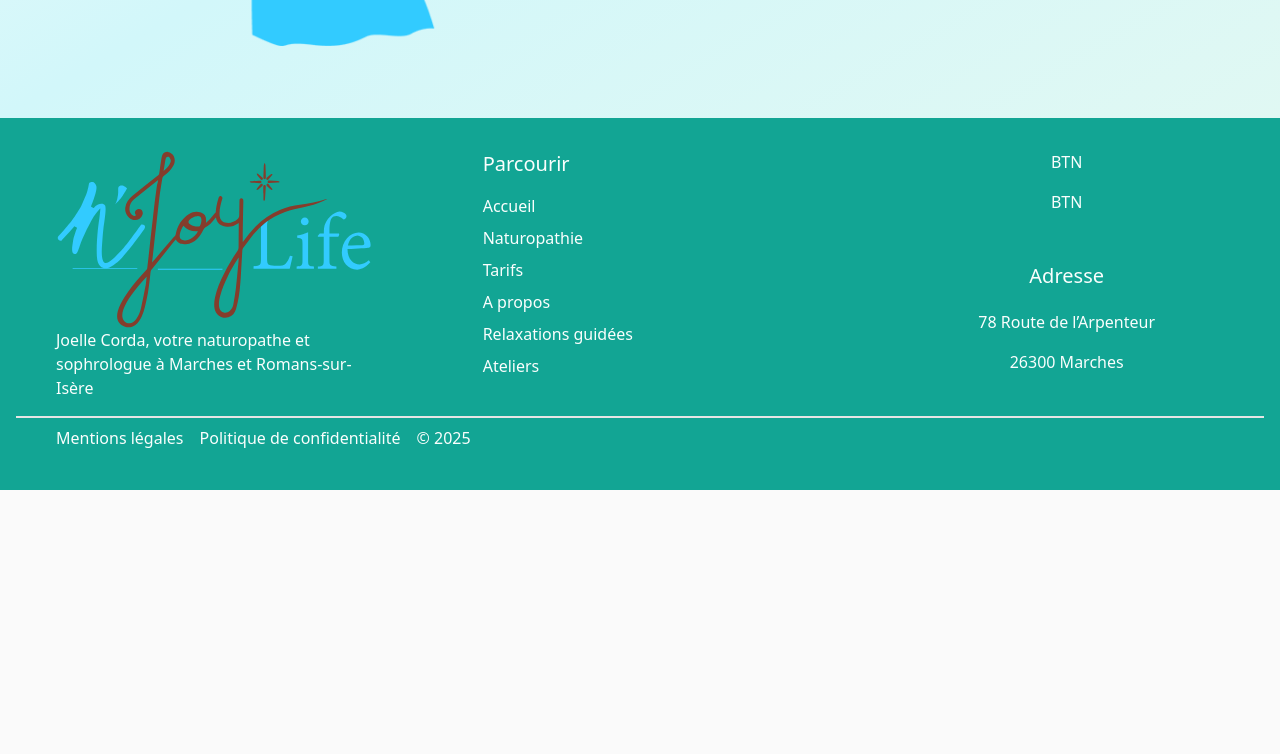
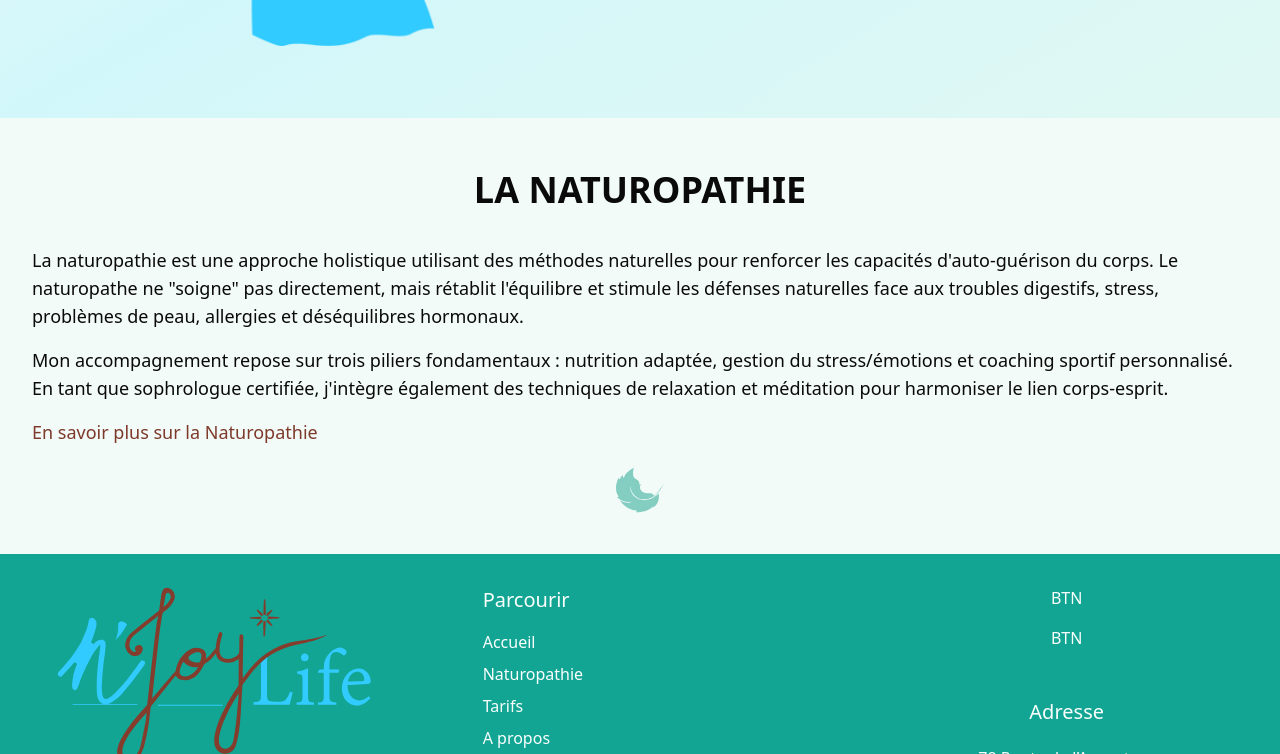
Before and after one commit to arnaudpant/astro-corda, an Astro site: page / in a window 1280 px wide. Shown: the part 682-1436 px from the top of the page. Before the commit the page ends 1172 px from the top, so only its background shows below. Built offline with nearby package versions, Linux system fonts and the light colour scheme; Astro itself is replaced by a stand-in of ours.

Commit message:
ADD Section FAQ

```diff
--- /dev/null
+++ b/src/components/home/SectionFaq.astro
@@ -0,0 +1,36 @@
+---
+import Plumes from "../ui/Plumes.astro";
+import Sections from "../ui/Sections.astro";
+
+
+---
+
+<Sections fond="blanc">
+    <div class="container flex flex-col justify-center px-4 md:px-8">
+        <h2 class="font-title text-2xl md:text-4xl font-semibold m-5 pt-4 md:pt-8 text-center">
+            LA NATUROPATHIE
+        </h2>
+        <p class="pt-4 text-lg text-left">
+            La naturopathie est une approche holistique utilisant des
+            méthodes naturelles pour renforcer les capacités
+            d'auto-guérison du corps. Le naturopathe ne "soigne" pas
+            directement, mais rétablit l'équilibre et stimule les
+            défenses naturelles face aux troubles digestifs, stress,
+            problèmes de peau, allergies et déséquilibres hormonaux.
+        </p>
+        <p class="pt-4 text-lg">
+            Mon accompagnement repose sur trois piliers fondamentaux :
+            nutrition adaptée, gestion du stress/émotions et coaching
+            sportif personnalisé. En tant que sophrologue certifiée,
+            j'intègre également des techniques de relaxation et
+            méditation pour harmoniser le lien corps-esprit.
+        </p>
+        <a
+            href="/role-naturopathie"
+            class="pt-4 text-lg text-corda-action"
+        >
+            En savoir plus sur la Naturopathie
+        </a>
+    </div>
+    <Plumes />
+</Sections>
--- /dev/null
+++ b/src/components/ui/Plumes.astro
@@ -0,0 +1,45 @@
+---
+type Props = {
+    size?: "small" | "large",
+    color?: "blanche" | "verte",
+}
+
+const {size = "small", color = "verte"} = Astro.props
+
+let sizePlume: string = ""
+    switch (size) {
+        case "small":
+            sizePlume = "h-12 w-12"
+            break
+        case "large":
+            sizePlume = "h-20 w-20"
+            break
+    }
+
+---
+
+{
+    color === "blanche" ? (
+    <div class="flex justify-center mx-4 mt-5 mb-10">
+                <svg viewBox="0 0 120.6 111.4" enable-background="new 0 0 120.6 111.4" xml:space="preserve" class={sizePlume}>
+                    <path fill="#fcfcff" d="M51.9,107.2C25.8,107.6,9.4,81.7,9.4,81.7c21.3,11.3,30,3.3,30,3.3C18,89.8,2.2,73.2,2.2,73.2
+                        c2.5,0,4.5-1.3,4.5-1.3c-15-19,0-47,0-47c0,3.8,3.3,3.8,3.3,3.8c1.5-6.5,6.8-10.5,6.8-10.5c-0.5,5,3.2,7,3.2,7
+                        C23.8,9.7,45.1,0,45.1,0s-7.3,23.3,4.5,28s8.6,13.4,8.6,13.4c2.1,1,5.7,0.1,5.7,0.1c-7.7,5.3-3.3,23.5,16.5,22.2
+                        c19.8-1.3,10,10.6,19.2,3s21-29.2,21-29.2s-7.9,22.7-25,33.8C75,84.7,43.9,84.2,35.1,45.7c0,0,0.1,17.5,12.9,27.9
+                        c11.8,9.7,35.1,13.4,59.1-9.1c0,0,5.8,25.4-15.9,36.4c0,0,1.8-3,1-5.3c0,0-4.5,14.8-42.2,15.8c0,0,1.3-1,1.8-2
+                        C52.4,107.8,51.9,107.2,51.9,107.2z"/>
+                </svg>
+            </div>
+    ) : (
+    <div class="flex justify-center mx-4 mt-5 mb-10">
+                <svg viewBox="0 0 120.6 111.4" enable-background="new 0 0 120.6 111.4" xml:space="preserve" class={sizePlume}>
+                    <path fill="#83cdc1" d="M51.9,107.2C25.8,107.6,9.4,81.7,9.4,81.7c21.3,11.3,30,3.3,30,3.3C18,89.8,2.2,73.2,2.2,73.2
+                        c2.5,0,4.5-1.3,4.5-1.3c-15-19,0-47,0-47c0,3.8,3.3,3.8,3.3,3.8c1.5-6.5,6.8-10.5,6.8-10.5c-0.5,5,3.2,7,3.2,7
+                        C23.8,9.7,45.1,0,45.1,0s-7.3,23.3,4.5,28s8.6,13.4,8.6,13.4c2.1,1,5.7,0.1,5.7,0.1c-7.7,5.3-3.3,23.5,16.5,22.2
+                        c19.8-1.3,10,10.6,19.2,3s21-29.2,21-29.2s-7.9,22.7-25,33.8C75,84.7,43.9,84.2,35.1,45.7c0,0,0.1,17.5,12.9,27.9
+                        c11.8,9.7,35.1,13.4,59.1-9.1c0,0,5.8,25.4-15.9,36.4c0,0,1.8-3,1-5.3c0,0-4.5,14.8-42.2,15.8c0,0,1.3-1,1.8-2
+                        C52.4,107.8,51.9,107.2,51.9,107.2z"/>
+                </svg>
+            </div>
+    )
+}
--- /dev/null
+++ b/src/components/ui/Sections.astro
@@ -0,0 +1,18 @@
+---
+type Props = {
+    fond: "vert" | "blanc"
+}
+
+
+const {fond = "vert"} = Astro.props;
+
+let bgFond: string = "bg-corda-bg-secondary";
+
+if (fond === "blanc") {
+    bgFond = "bg-corda-bg-primary"
+}
+---
+
+<section class:list={["flex", "flex-col", "items-center", "md:justify-evenly", "w-full", bgFond]}>
+    <slot />
+</section>
--- a/src/pages/index.astro
+++ b/src/pages/index.astro
@@ -1,4 +1,5 @@
 ---
+import SectionFaq from '@/components/home/SectionFaq.astro';
 import SectionHero from '@/components/home/SectionHero.astro';
 import Layout from '@/layouts/Layout.astro';
 
@@ -7,5 +8,6 @@ import Layout from '@/layouts/Layout.astro';
 <Layout>
 	<div class="flex-1">
 		<SectionHero />
+		<SectionFaq />
 	</div>
 </Layout>
```
